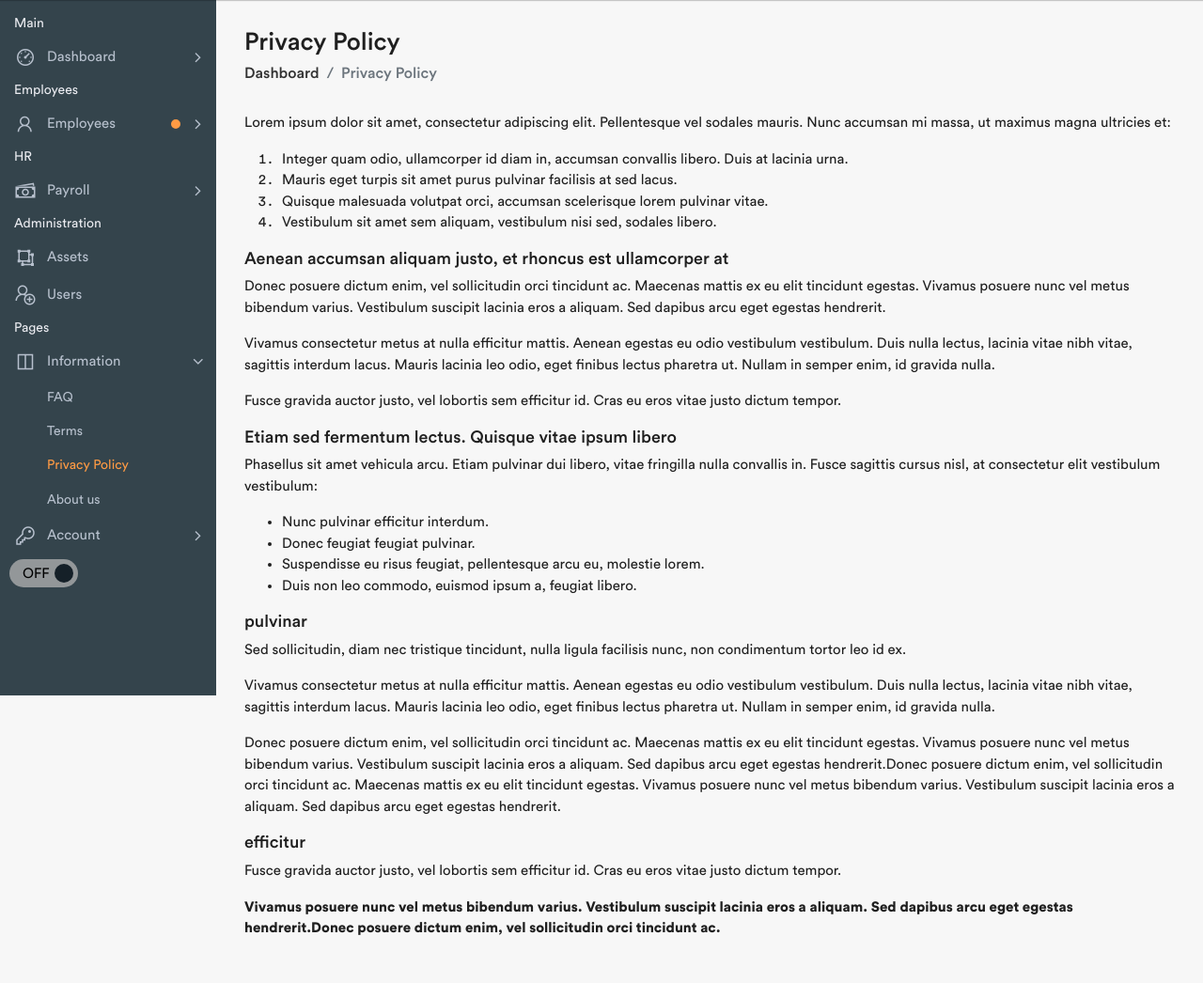
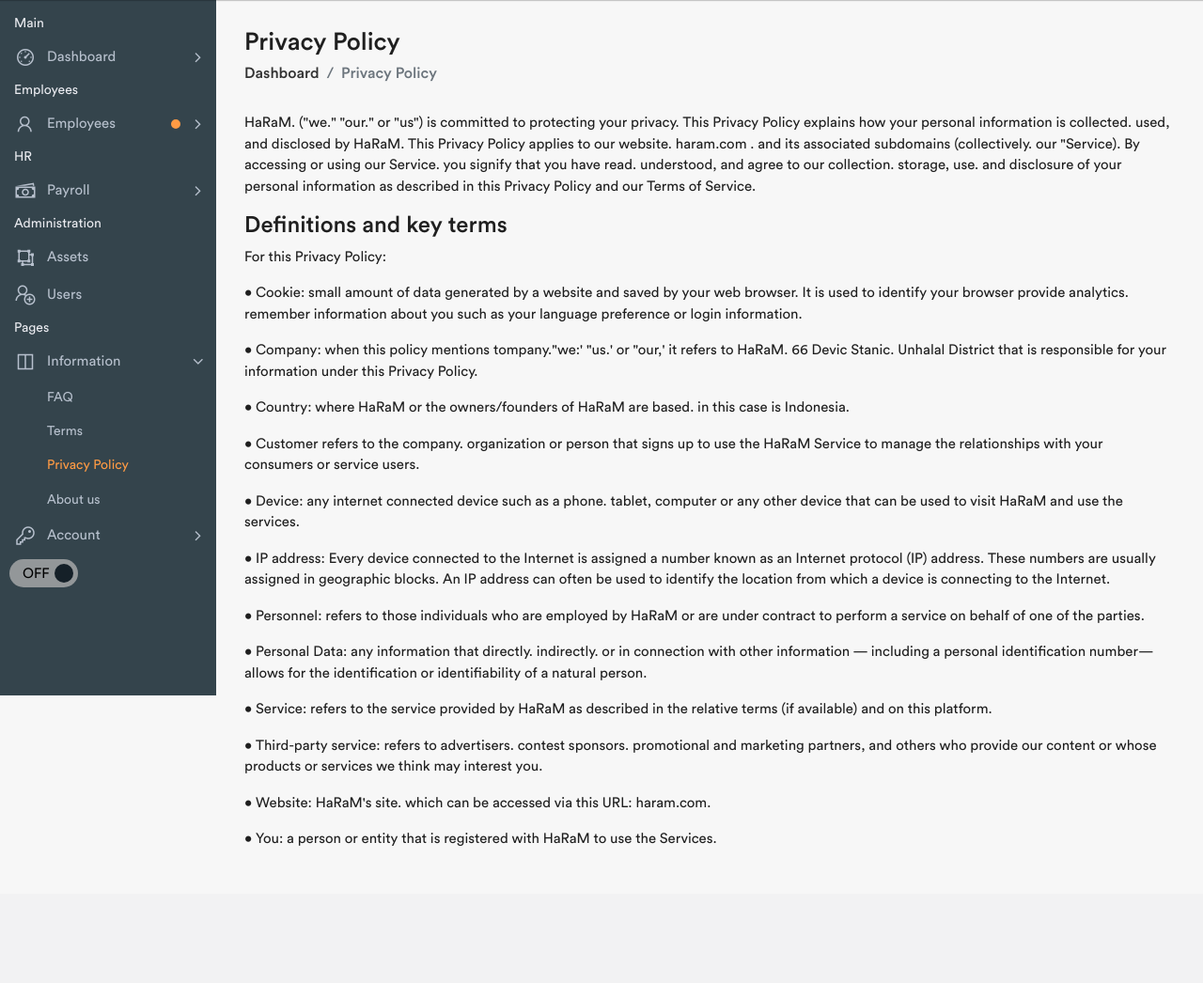
Before and after one commit to L200183161/haram, a PHP site: page /privacy-policy.php in a window 1280 px wide. Shown: the part 60-1106 px from the top of the page at 94% size. After the commit the page ends 960 px from the top, so only its background shows below. Run offline with PHP 8.4, Linux system fonts and the light colour scheme; a user stored in the database is signed in.

Commit message:
Information text ℹℹ

```diff
--- a/privacy-policy.php
+++ b/privacy-policy.php
@@ -66,32 +66,21 @@ if (!$is_login) {
 				<!-- /Page Header -->
 				<div class="row">
 					<div class="col-sm-12">
-						<p>Lorem ipsum dolor sit amet, consectetur adipiscing elit. Pellentesque vel sodales mauris. Nunc accumsan mi massa, ut maximus magna ultricies et:</p>
-						<ol>
-							<li>Integer quam odio, ullamcorper id diam in, accumsan convallis libero. Duis at lacinia urna.</li>
-							<li>Mauris eget turpis sit amet purus pulvinar facilisis at sed lacus.</li>
-							<li>Quisque malesuada volutpat orci, accumsan scelerisque lorem pulvinar vitae.</li>
-							<li>Vestibulum sit amet sem aliquam, vestibulum nisi sed, sodales libero.</li>
-						</ol>
-						<h4>Aenean accumsan aliquam justo, et rhoncus est ullamcorper at</h4>
-						<p>Donec posuere dictum enim, vel sollicitudin orci tincidunt ac. Maecenas mattis ex eu elit tincidunt egestas. Vivamus posuere nunc vel metus bibendum varius. Vestibulum suscipit lacinia eros a aliquam. Sed dapibus arcu eget egestas hendrerit.</p>
-						<p>Vivamus consectetur metus at nulla efficitur mattis. Aenean egestas eu odio vestibulum vestibulum. Duis nulla lectus, lacinia vitae nibh vitae, sagittis interdum lacus. Mauris lacinia leo odio, eget finibus lectus pharetra ut. Nullam in semper enim, id gravida nulla.</p>
-						<p>Fusce gravida auctor justo, vel lobortis sem efficitur id. Cras eu eros vitae justo dictum tempor.</p>
-						<h4>Etiam sed fermentum lectus. Quisque vitae ipsum libero</h4>
-						<p>Phasellus sit amet vehicula arcu. Etiam pulvinar dui libero, vitae fringilla nulla convallis in. Fusce sagittis cursus nisl, at consectetur elit vestibulum vestibulum:</p>
-						<ul>
-							<li>Nunc pulvinar efficitur interdum.</li>
-							<li>Donec feugiat feugiat pulvinar.</li>
-							<li>Suspendisse eu risus feugiat, pellentesque arcu eu, molestie lorem. </li>
-							<li>Duis non leo commodo, euismod ipsum a, feugiat libero.</li>
-						</ul>
-						<h4>pulvinar</h4>
-						<p>Sed sollicitudin, diam nec tristique tincidunt, nulla ligula facilisis nunc, non condimentum tortor leo id ex.</p>
-						<p>Vivamus consectetur metus at nulla efficitur mattis. Aenean egestas eu odio vestibulum vestibulum. Duis nulla lectus, lacinia vitae nibh vitae, sagittis interdum lacus. Mauris lacinia leo odio, eget finibus lectus pharetra ut. Nullam in semper enim, id gravida nulla.</p>
-						<p>Donec posuere dictum enim, vel sollicitudin orci tincidunt ac. Maecenas mattis ex eu elit tincidunt egestas. Vivamus posuere nunc vel metus bibendum varius. Vestibulum suscipit lacinia eros a aliquam. Sed dapibus arcu eget egestas hendrerit.Donec posuere dictum enim, vel sollicitudin orci tincidunt ac. Maecenas mattis ex eu elit tincidunt egestas. Vivamus posuere nunc vel metus bibendum varius. Vestibulum suscipit lacinia eros a aliquam. Sed dapibus arcu eget egestas hendrerit.</p>
-						<h4>efficitur</h4>
-						<p>Fusce gravida auctor justo, vel lobortis sem efficitur id. Cras eu eros vitae justo dictum tempor.</p>
-						<p><strong>Vivamus posuere nunc vel metus bibendum varius. Vestibulum suscipit lacinia eros a aliquam. Sed dapibus arcu eget egestas hendrerit.Donec posuere dictum enim, vel sollicitudin orci tincidunt ac.</strong></p>
+						<p>HaRaM. ("we." "our." or "us") is committed to protecting your privacy. This Privacy Policy explains how your personal information is collected. used, and disclosed by HaRaM. This Privacy Policy applies to our website. haram.com . and its associated subdomains (collectively. our "Service). By accessing or using our Service. you signify that you have read. understood, and agree to our collection. storage, use. and disclosure of your personal information as described in this Privacy Policy and our Terms of Service.</p>
+						<h3>Definitions and key terms </h3>
+						<p>For this Privacy Policy: </p>
+						<p>• Cookie: small amount of data generated by a website and saved by your web browser. It is used to identify your browser provide analytics. remember information about you such as your language preference or login information. </p>
+						<p>• Company: when this policy mentions tompany."we:' "us.' or "our,' it refers to HaRaM. 66 Devic Stanic. Unhalal District that is responsible for your information under this Privacy Policy. </p>
+						<p>• Country: where HaRaM or the owners/founders of HaRaM are based. in this case is Indonesia. </p>
+						<p>• Customer refers to the company. organization or person that signs up to use the HaRaM Service to manage the relationships with your consumers or service users. </p>
+						<p>• Device: any internet connected device such as a phone. tablet, computer or any other device that can be used to visit HaRaM and use the services. </p>
+						<p>• IP address: Every device connected to the Internet is assigned a number known as an Internet protocol (IP) address. These numbers are usually assigned in geographic blocks. An IP address can often be used to identify the location from which a device is connecting to the Internet. </p>
+						<p>• Personnel: refers to those individuals who are employed by HaRaM or are under contract to perform a service on behalf of one of the parties. </p>
+						<p>• Personal Data: any information that directly. indirectly. or in connection with other information — including a personal identification number—allows for the identification or identifiability of a natural person. </p>
+						<p>• Service: refers to the service provided by HaRaM as described in the relative terms (if available) and on this platform. </p>
+						<p>• Third-party service: refers to advertisers. contest sponsors. promotional and marketing partners, and others who provide our content or whose products or services we think may interest you. </p>
+						<p>• Website: HaRaM's site. which can be accessed via this URL: haram.com. </p>
+						<p>• You: a person or entity that is registered with HaRaM to use the Services. </p>
 					</div>
 				</div>
 			</div>
```
Also changed, not shown: faq.php (+5 -5 lines), terms.php (+9 -7 lines).
